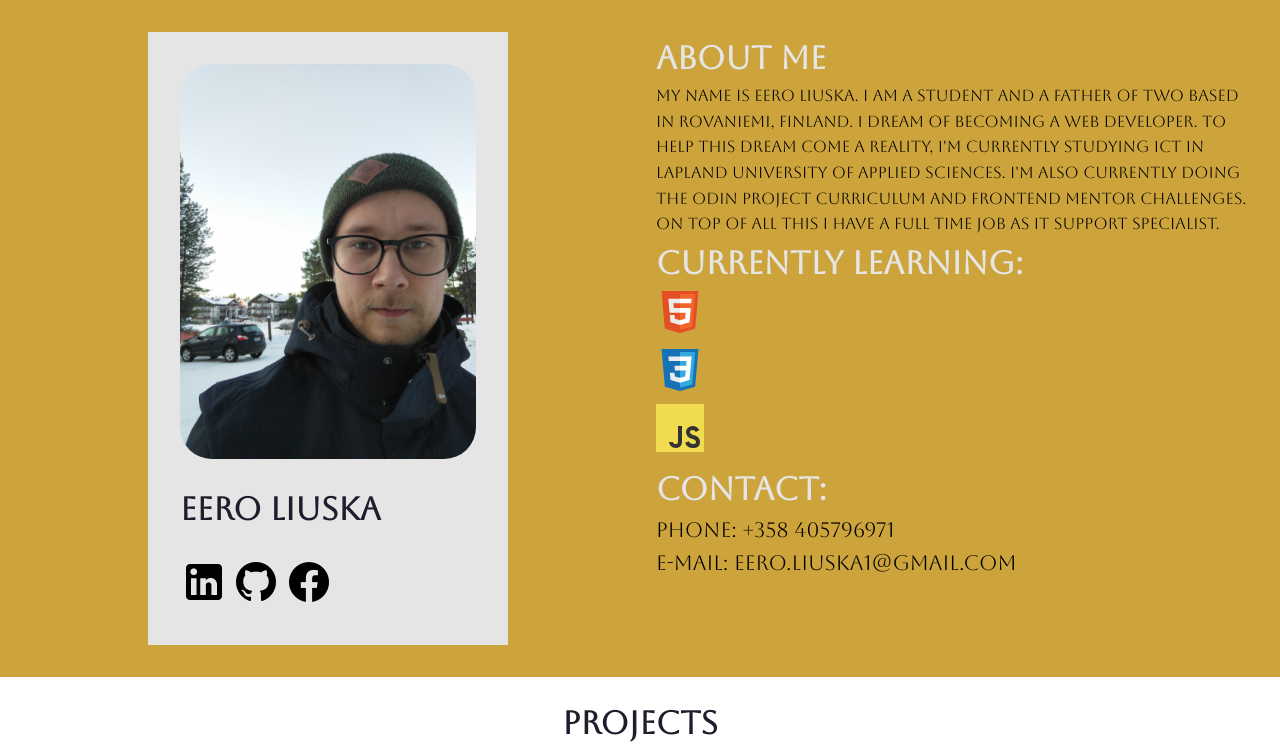
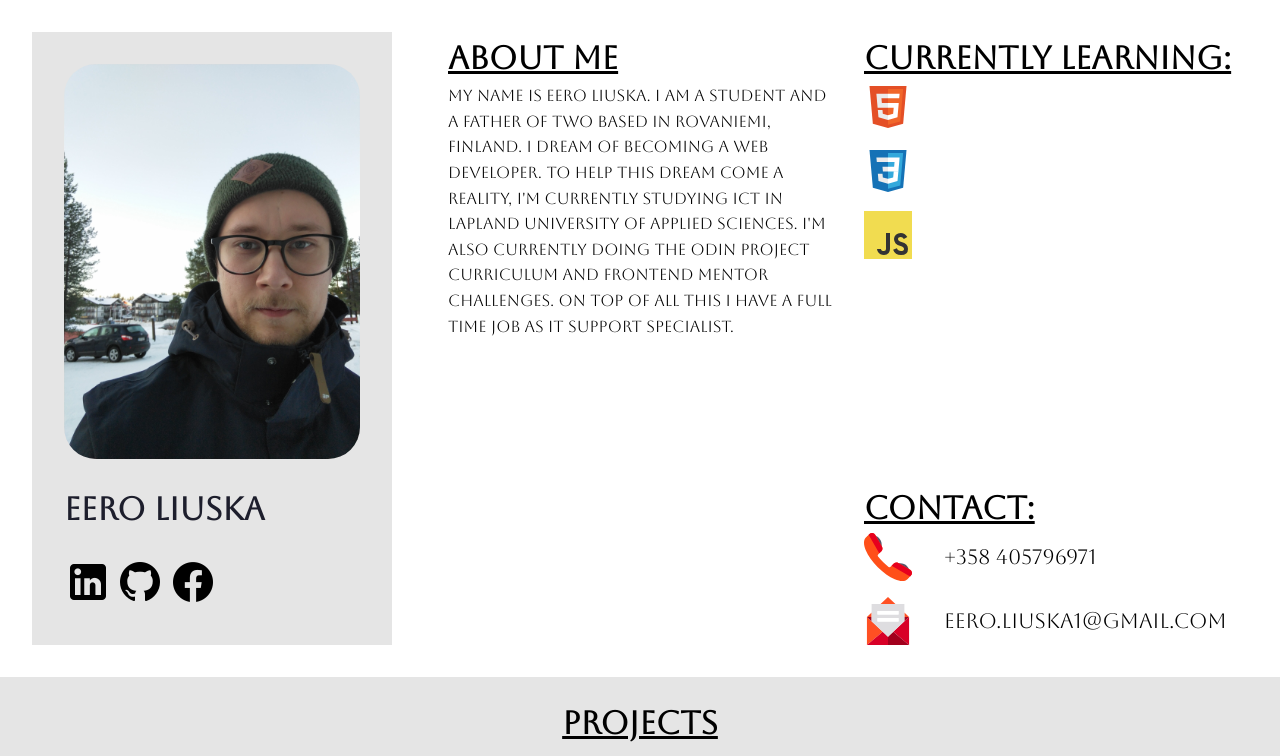
Before and after one commit to eerolli/portfolio, a plain HTML site: page index.html in a window 1280 px wide. Shown: the top 756 px of the page. Drawn offline with Linux system fonts and the light colour scheme.

Commit message:
tweaked styles

```diff
--- a/index.css
+++ b/index.css
@@ -30,22 +30,20 @@ body{
     "header"
     "main"
     ;
-    gap: 20px;
 }
 
 header {
     grid-area: header;
     display: grid;
-    justify-content: center;
     grid-template-columns: repeat(auto-fit, minmax(360px, 1fr));;
     gap: 2rem;
     padding: 2rem;
-    background-color: var(--satin-sheen-gold);
+    box-shadow: 0 10px;
 }
 
 .header-left{
     display: flex;
-    justify-content: center;
+    justify-content: flex-start;
 }
 
 .profile-card{
@@ -69,10 +67,16 @@ header {
     flex-direction: column;
 }
 
+.header-middle{
+    display: flex;
+    justify-content: flex-start;
+}
+
 .header-right{
     display: flex;
     flex-direction: column;
     align-items: flex-start;
+    justify-content: space-between;
 }
 
 main {
@@ -80,6 +84,8 @@ main {
     display: flex;
     flex-direction: column;
     text-align: center;
+    background-color: var(--platinum);
+    padding: 20px;
 }
 
 .projects{
@@ -98,18 +104,24 @@ main {
     height: auto;
 }
 
-main h2{
-    color:var(--raisin-black);
+
+.svg {
+    width: 48px;
+    height: auto;
 }
 
-ul img {
-    width: 48px;
-    height: auto;
+ul{
+    display: flex;
+    flex-direction: column;
+    gap: 1rem;
 }
 
 li{
     list-style-type: none;
     font-size: 1.3rem;
+    display: flex;
+    align-items: center;
+    gap: 2rem;
 }
 
 h1{
@@ -118,7 +130,7 @@ h1{
 
 h2{
     font-size: 2rem;
-    color: var(--platinum);
+    text-decoration: underline;
 }
 
 h4{
--- a/index.html
+++ b/index.html
@@ -21,7 +21,7 @@
                     </div>
                 </div>
             </div>
-            <div class="header-right">
+            <div class="header-middle">
                 <div class="bio">
                     <h2>About Me</h2>
                     <p>My name is Eero Liuska. I am a student and a father of two based in Rovaniemi, Finland.
@@ -29,19 +29,21 @@
                     I'm also currently doing The Odin Project curriculum and Frontend Mentor challenges. On top of all this I have a full time job as IT support specialist.
                     </p>
                 </div>
-                <div class="learning">
-                    <h2>Currently learning:</h2>
-                    <ul>
-                        <li><img src="./icons/html.svg" alt="HTML5"></li>
-                        <li><img src="./icons/css.svg" alt="CSS3"></li>
-                        <li><img src="./icons/javascript.svg" alt="JavaScript"></li>
-                    </ul>
-                </div>
+            </div>
+                <div class="header-right">
+                    <div class="learning">
+                        <h2>Currently learning:</h2>
+                        <ul>
+                            <li><img src="./icons/html.svg" alt="HTML5" class="svg"></li>
+                            <li><img src="./icons/css.svg" alt="CSS3" class="svg"></li>
+                            <li><img src="./icons/javascript.svg" alt="JavaScript" class="svg"></li>
+                        </ul>
+                    </div>
                 <div class="contact">
                     <h2>Contact:</h2>
                     <ul>
-                        <li>Phone: +358 405796971</li>
-                        <li>E-Mail: eero.liuska1@gmail.com</li>
+                        <li><img src="./icons/telephone.svg" alt="Telephone" class="svg"> +358 405796971</li>
+                        <li><img src="./icons/email.svg" alt="Email" class="svg"> eero.liuska1@gmail.com</li>
                     </ul>
                 </div>
             </div>
```
Also changed, not shown: icons/email.svg (added), icons/telephone.svg (added).
